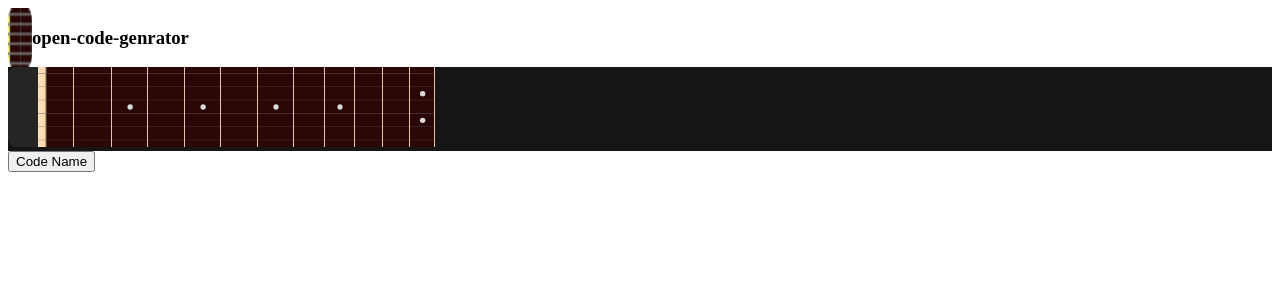
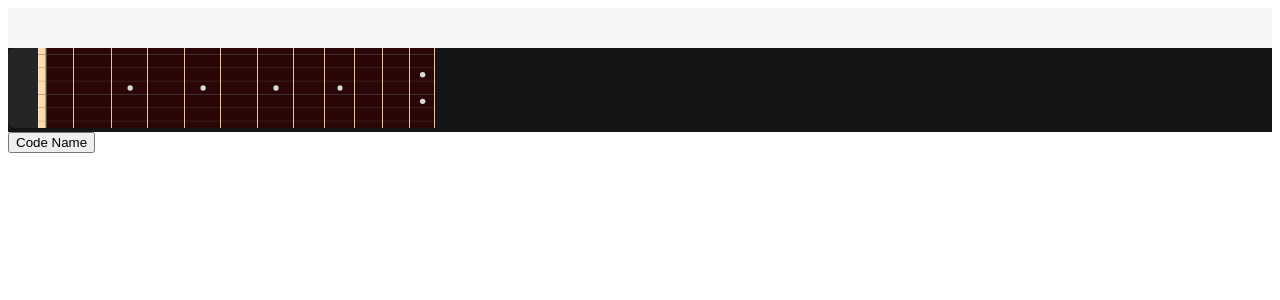
Before and after one commit to pray92/open-code-generator, a React (Create React App) app: page / in a window 1280 px wide. Shown: the top 300 px of the page. Built offline with nearby package versions, Linux system fonts and the light colour scheme.

Commit message:
네이게이션 디자인 추가

```diff
--- a/src/component/Navigation.css
+++ b/src/component/Navigation.css
@@ -1,3 +1,5 @@
 .open-code-generator-header {
-  display: flex;
+  width: 100%;
+  height: 40px;
+  background-color: #F5F5F5;
 }
--- a/src/component/Navigation.js
+++ b/src/component/Navigation.js
@@ -3,12 +3,6 @@ import "./Navigation.css";
 const Header = () => {
   return (
     <div className="open-code-generator-header">
-      <img
-        src={process.env.PUBLIC_URL + "/assets/open-code-generator-icon.png"}
-        alt="Open Code Generator"
-      >
-      </img>
-      <h3>open-code-genrator</h3>
     </div>
   );
 }
```
